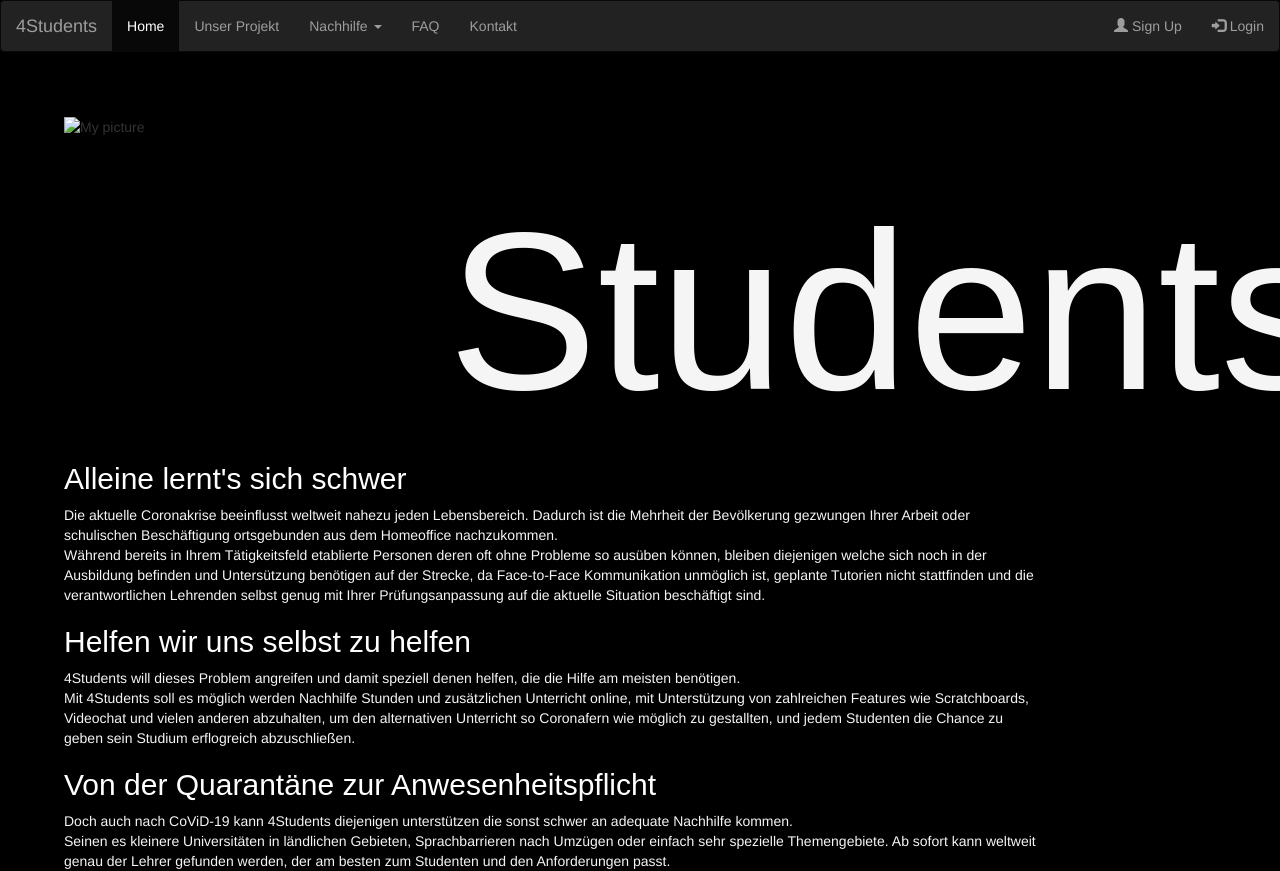
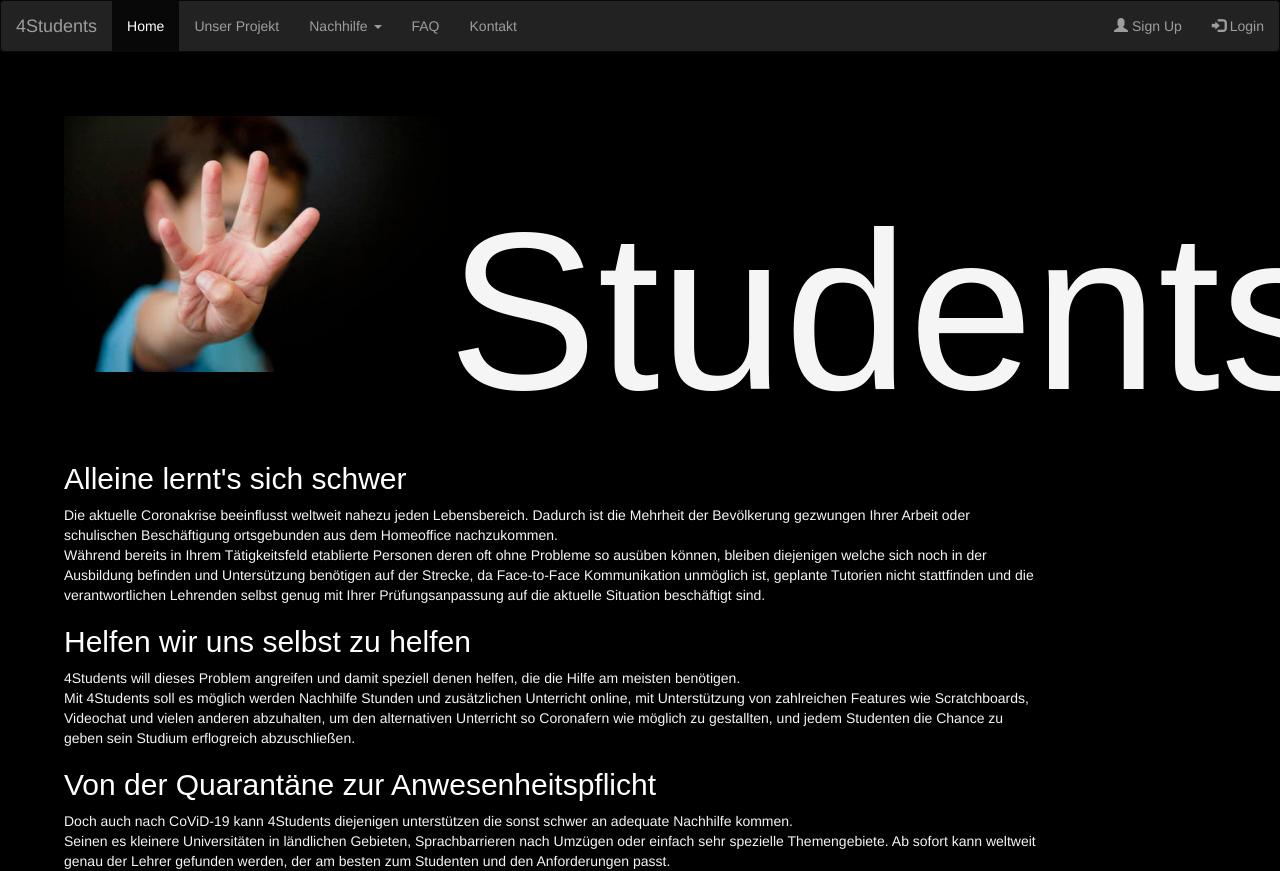
Before and after one commit to SFSDeco/G7_4StudentsHomepage, a plain HTML site: page index.html in a window 1280 px wide. Shown: the top 871 px of the page. Drawn offline with nearby package versions, Linux system fonts and the light colour scheme.

Commit message:
Update index.html

```diff
--- a/index.html
+++ b/index.html
@@ -44,7 +44,7 @@
                 <div class="header" >
                     <div class="fourwrapper">
                         <div class="imgwrapper" >
-                            <img src="noah-pearce-four-fingers.jpg" style="max-width:100%;height:auto"; alt="My picture" />
+                            <img src="img/noah-pearce-four-fingers.jpg" style="max-width:100%;height:auto"; alt="My picture" />
                         </div>
 
                         <div class="textwrapper " >
```
